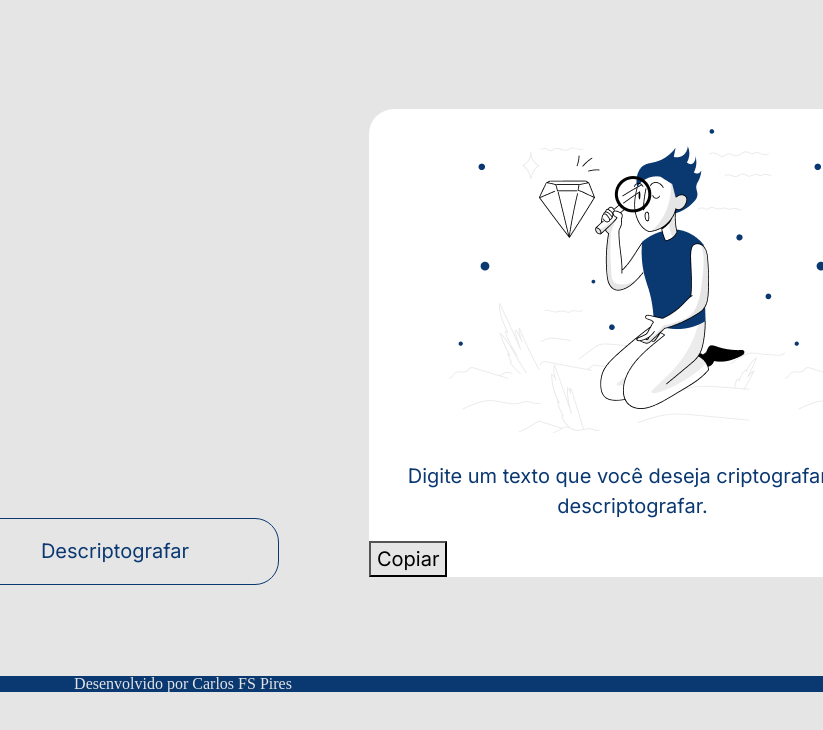
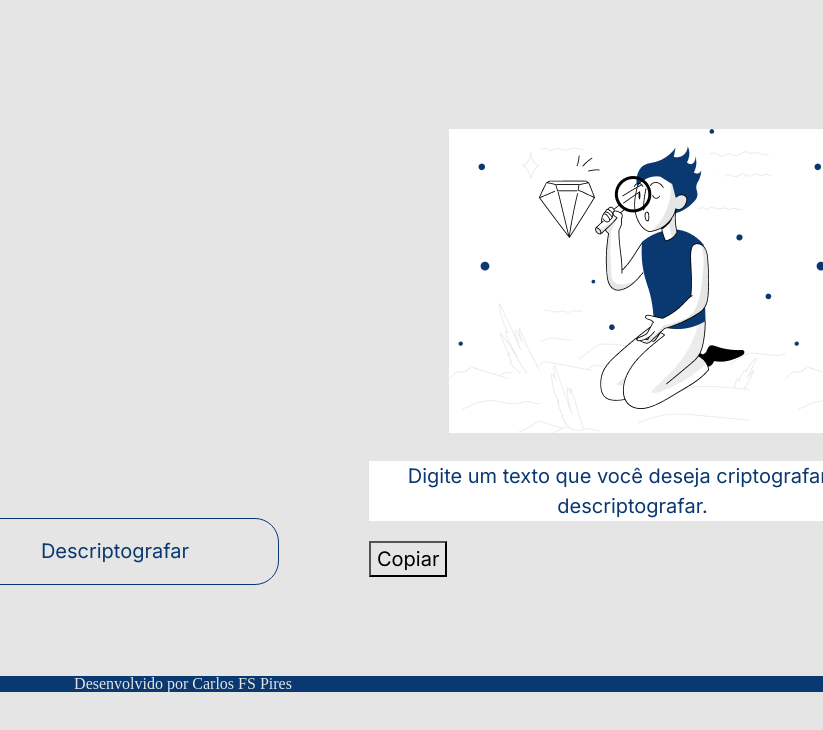
Before and after one commit to carlosfonsecasy/codificador, a plain HTML site: page index.html in a window 1280 px wide. Shown: the top 730 px of the page, 457-1280 px from the left. Drawn offline with Linux system fonts and the light colour scheme.

Commit message:
mudar cor no background do output

```diff
--- a/style.css
+++ b/style.css
@@ -49,14 +49,15 @@ main {
     }
 
 .output {
-    background: white;
+    background: #E5E5E;
 
     background-repeat: no-repeat;
     border: none;
     border-radius: 25px;
     color:#0A3871;
     margin-left: 90px;
-    margin-right: 15px;
+    margin-right: 20px;
+
 }
 .txt{
     background: white;
```
